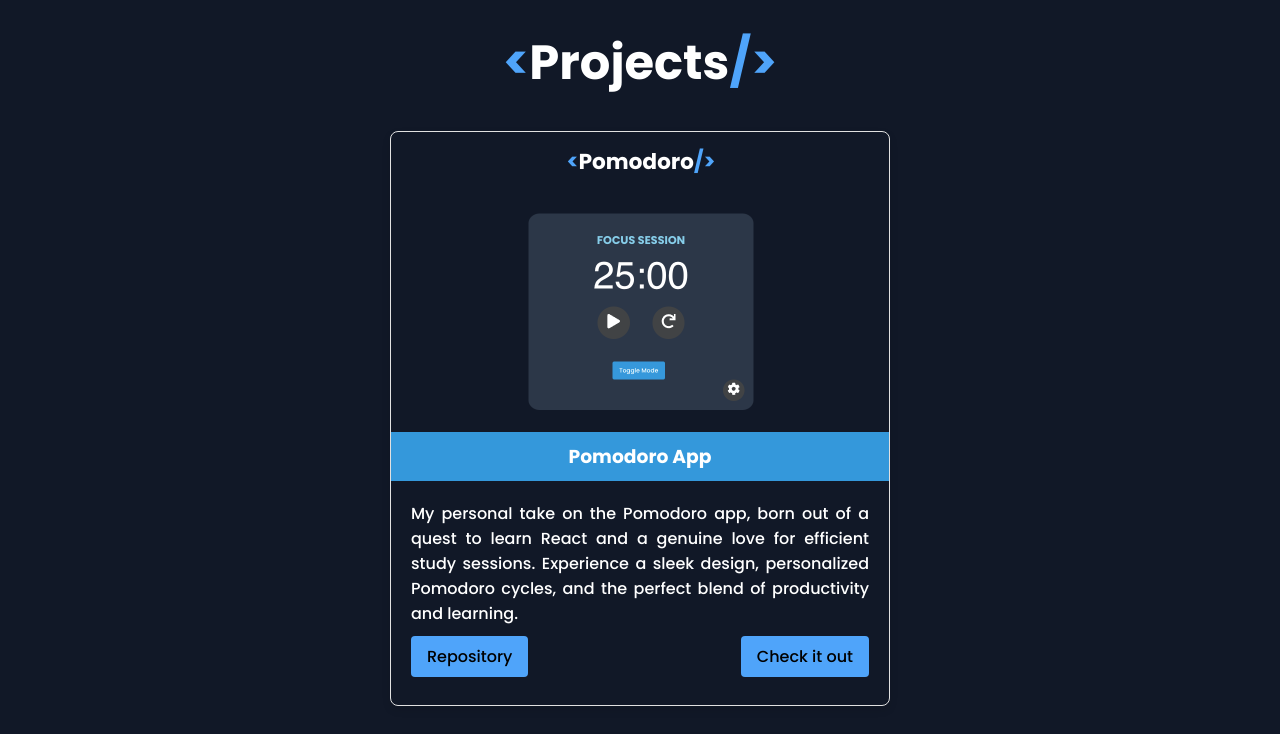
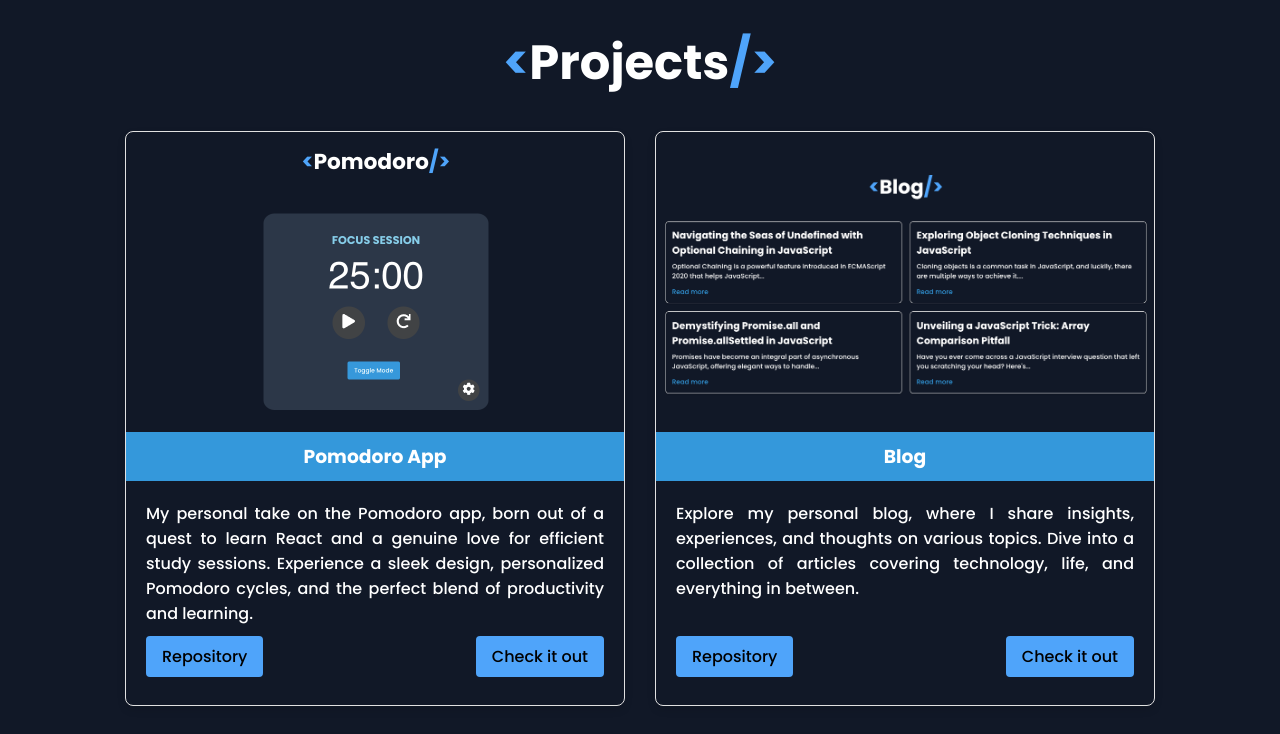
Before and after one commit to devmatsu/personal-portfolio, a React (Vite) app: page / in a window 1280 px wide. Shown: the part 1880-2614 px from the top of the page. Built offline with nearby package versions, Linux system fonts and the light colour scheme.

Commit message:
fix: adjust project list on desktop

```diff
--- a/src/components/Home/Projects.module.css
+++ b/src/components/Home/Projects.module.css
@@ -16,7 +16,7 @@
   gap: 30px;
   margin-top: 20px;
   display: grid;
-  grid-template-columns: repeat(auto-fit, minmax(300px, 1fr)); /* Adjust the minimum and maximum width as needed */
+  grid-template-columns: repeat(2, 1fr);
 }
 
 .projectCard {
@@ -95,9 +95,11 @@
   .projectCard {
     max-width: 300px;
     height: 650px;
-
   }
 
+  .projectList {
+    grid-template-columns: repeat(auto-fit, minmax(300px, 1fr));
+  }
 
   .projectCard {
     p {
```
